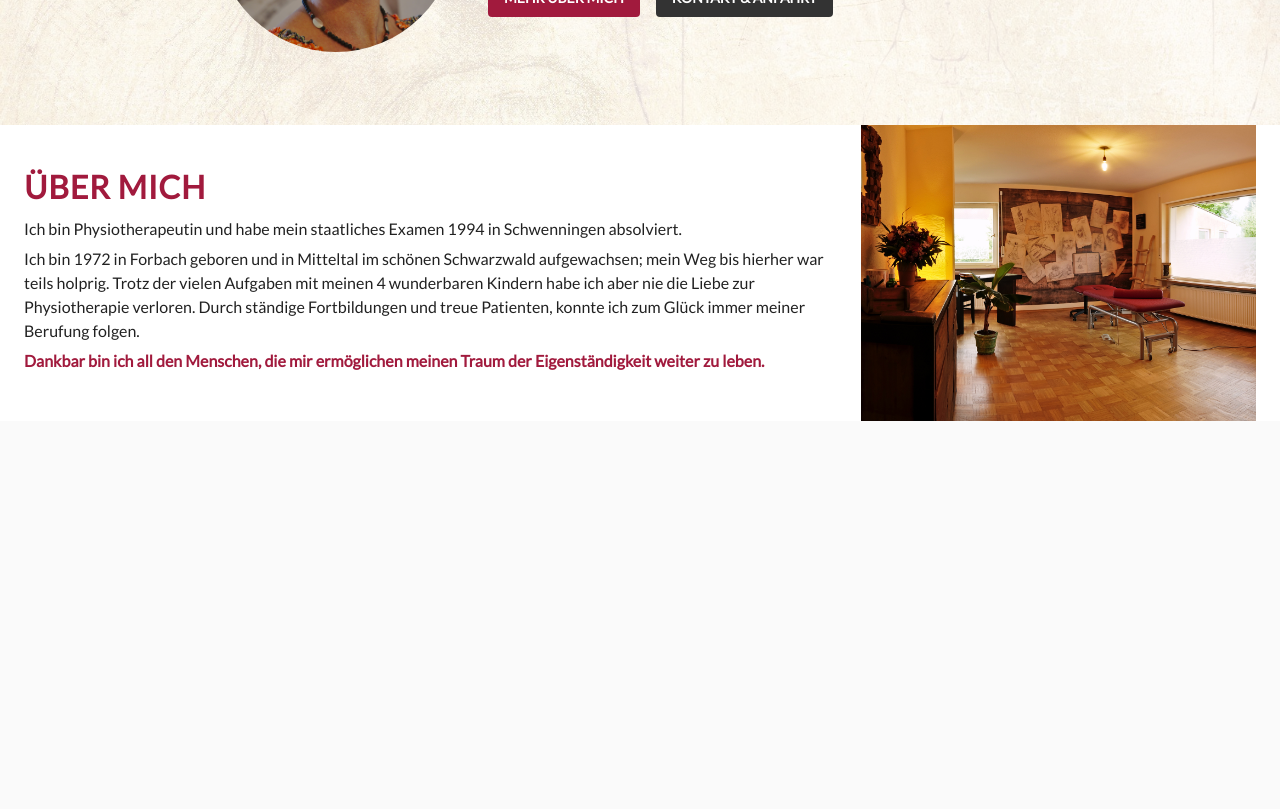
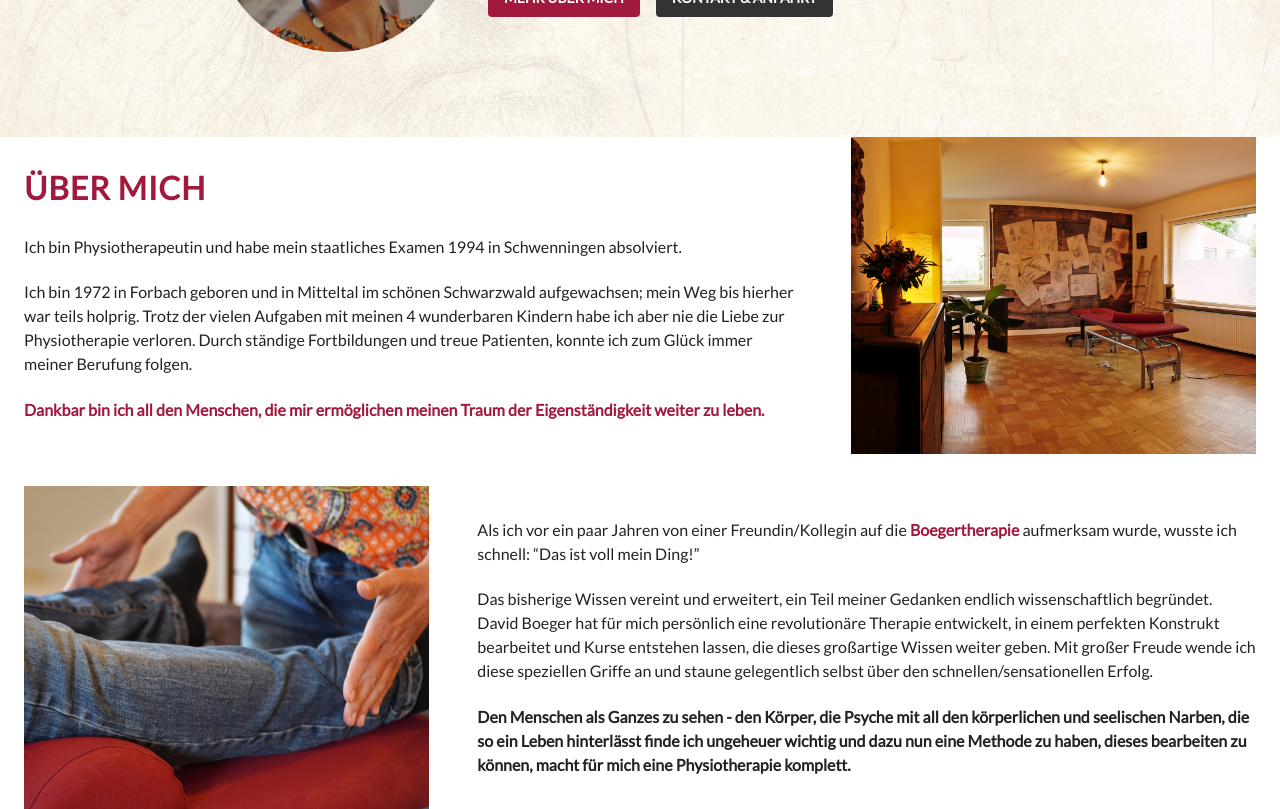
Before and after one commit to pojntfx/physio-dani.de, a Next.js app: page / in a window 1280 px wide. Shown: the part 380-1189 px from the top of the page. Before the commit the page ends 801 px from the top, so only its background shows below. Built offline with nearby package versions, Linux system fonts and the light colour scheme.

Commit message:
refactor: Use CSS grid for layout

```diff
--- a/pages/index.tsx
+++ b/pages/index.tsx
@@ -61,9 +61,12 @@ const Avatar = styled.img`
   }
 `;
 
-const Highlight = styled.span`
+const Focus = styled.span`
+  font-weight: ${({ theme }) => theme.typography.fontWeightBold};
+`;
+
+const Highlight = styled(Focus)`
   color: ${({ theme }) => theme.typography.h2.color};
-  font-weight: ${({ theme }) => theme.typography.fontWeightBold};
 `;
 
 const Name = styled(Typography)`
@@ -92,13 +95,6 @@ const SplitImageWrapper = styled(Grid)`
     padding-bottom: 0 !important;
   }
 `;
-
-const SplitImage = styled.img`
-  width: 100%;
-  margin-bottom: -5px;
-`;
-
-const SplitText = styled(Grid)``;
 
 const Home = () => {
   const theme = useTheme();
@@ -183,6 +179,7 @@ const Home = () => {
           </Toolbar>
         </Container>
       </PrimaryBox>
+
       <Container maxWidth="md">
         <Grid container alignItems="center">
           <Grid item sm={12} md={4}>
@@ -226,40 +223,127 @@ const Home = () => {
       </Container>
 
       <PrimaryBox component="section" id="mehr-ueber-mich">
-        <Container maxWidth="lg">
-          <Grid container alignItems="center" spacing={3}>
-            <SplitText item sm={12} md={8}>
+        <SplitCollection>
+          <Container>
+            <RightSplit>
+              <SplitText>
                 <Typography variant="h2" gutterBottom>
                   Über mich
                 </Typography>
                 <Typography variant="body1" gutterBottom>
-                Ich bin Physiotherapeutin und habe mein staatliches Examen 1994
-                in Schwenningen absolviert.
+                  Ich bin Physiotherapeutin und habe mein staatliches Examen
+                  1994 in Schwenningen absolviert.
                 </Typography>
                 <Typography variant="body1" gutterBottom>
                   Ich bin 1972 in Forbach geboren und in Mitteltal im schönen
                   Schwarzwald aufgewachsen; mein Weg bis hierher war teils
                   holprig. Trotz der vielen Aufgaben mit meinen 4 wunderbaren
-                Kindern habe ich aber nie die Liebe zur Physiotherapie verloren.
-                Durch ständige Fortbildungen und treue Patienten, konnte ich zum
-                Glück immer meiner Berufung folgen.
+                  Kindern habe ich aber nie die Liebe zur Physiotherapie
+                  verloren. Durch ständige Fortbildungen und treue Patienten,
+                  konnte ich zum Glück immer meiner Berufung folgen.
                 </Typography>
-              <Typography variant="body1" gutterBottom>
+                <Typography variant="body1">
                   <Highlight>
                     Dankbar bin ich all den Menschen, die mir ermöglichen meinen
                     Traum der Eigenständigkeit weiter zu leben.
                   </Highlight>
                 </Typography>
               </SplitText>
+              <SplitImage alt="Behandlungszimmer" src="/room.jpg" />
+            </RightSplit>
+          </Container>
 
-            <SplitImageWrapper item sm={12} md={4}>
-              <SplitImage alt="Behandlungszimmer" src="/room.jpg" />
-            </SplitImageWrapper>
-          </Grid>
+          <Container>
+            <LeftSplit>
+              <SplitImage
+                alt="Beispiel einer Boeger-Behandlung"
+                src="/boeger-2.jpg"
+              />
+              <SplitText>
+                <Typography variant="body1" gutterBottom>
+                  Als ich vor ein paar Jahren von einer Freundin/Kollegin auf
+                  die <Highlight>Boegertherapie</Highlight> aufmerksam wurde,
+                  wusste ich schnell: “Das ist voll mein Ding!”
+                </Typography>
+                <Typography variant="body1" gutterBottom>
+                  Das bisherige Wissen vereint und erweitert, ein Teil meiner
+                  Gedanken endlich wissenschaftlich begründet. David Boeger hat
+                  für mich persönlich eine revolutionäre Therapie entwickelt, in
+                  einem perfekten Konstrukt bearbeitet und Kurse entstehen
+                  lassen, die dieses großartige Wissen weiter geben. Mit großer
+                  Freude wende ich diese speziellen Griffe an und staune
+                  gelegentlich selbst über den schnellen/sensationellen Erfolg.
+                </Typography>
+                <Typography variant="body1">
+                  <Focus>
+                    Den Menschen als Ganzes zu sehen - den Körper, die Psyche
+                    mit all den körperlichen und seelischen Narben, die so ein
+                    Leben hinterlässt finde ich ungeheuer wichtig und dazu nun
+                    eine Methode zu haben, dieses bearbeiten zu können, macht
+                    für mich eine Physiotherapie komplett.
+                  </Focus>
+                </Typography>
+              </SplitText>
+            </LeftSplit>
           </Container>
+        </SplitCollection>
       </PrimaryBox>
     </>
   );
 };
 
+const LeftSplit = styled.div`
+  display: grid;
+  grid-template-columns: 1fr 2fr;
+  grid-gap: ${({ theme }) => theme.spacing(2)}px;
+
+  ${({ theme }) => theme.breakpoints.down("sm")} {
+    grid-template-columns: 1fr !important;
+    grid-auto-rows: minmax(20rem, auto) !important;
+  }
+`;
+
+const RightSplit = styled(LeftSplit)`
+  grid-template-columns: 2fr 1fr;
+`;
+
+const SplitImage = styled.img`
+  width: 100%;
+  height: 100%;
+  object-fit: cover;
+`;
+
+const SplitText = styled.div`
+  display: grid;
+  grid-gap: ${({ theme }) => theme.spacing(2)}px;
+  padding: ${({ theme }) => theme.spacing(4)}px;
+
+  &:last-child {
+    padding-right: 0;
+
+    ${({ theme }) => theme.breakpoints.down("sm")} {
+      padding: 0;
+      padding-bottom: ${({ theme }) => theme.spacing(2)}px !important;
+    }
+  }
+
+  &:first-child {
+    padding-left: 0;
+
+    ${({ theme }) => theme.breakpoints.down("sm")} {
+      padding: 0;
+      padding-top: ${({ theme }) => theme.spacing(2)}px !important;
+    }
+  }
+`;
+
+const SplitCollection = styled.div`
+  display: grid;
+  grid-gap: ${({ theme }) => theme.spacing(4)}px;
+
+  ${({ theme }) => theme.breakpoints.down("sm")} {
+    grid-gap: ${({ theme }) => theme.spacing(2)}px;
+  }
+`;
+
 export default Home;
```
Also changed, not shown: public/boeger-2.jpg (added). Lines whose indentation alone changed are shown as unchanged.
